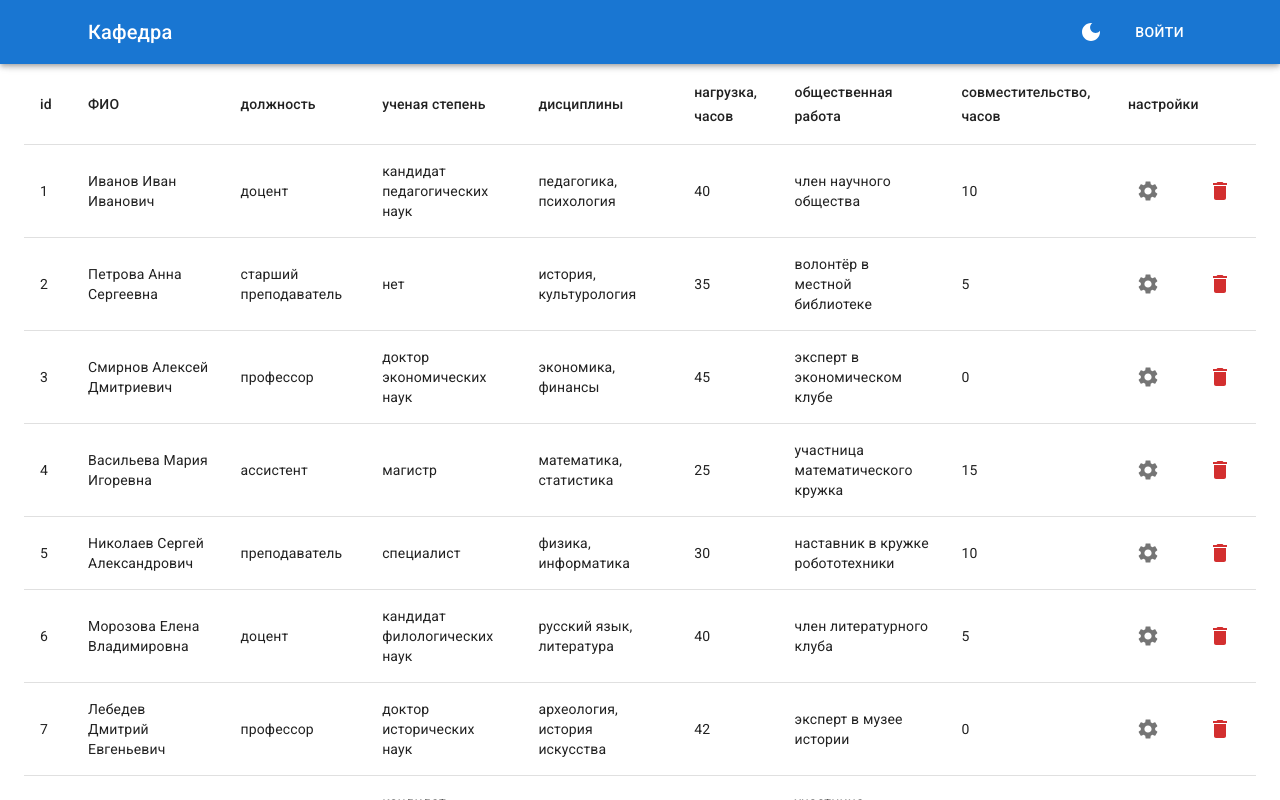
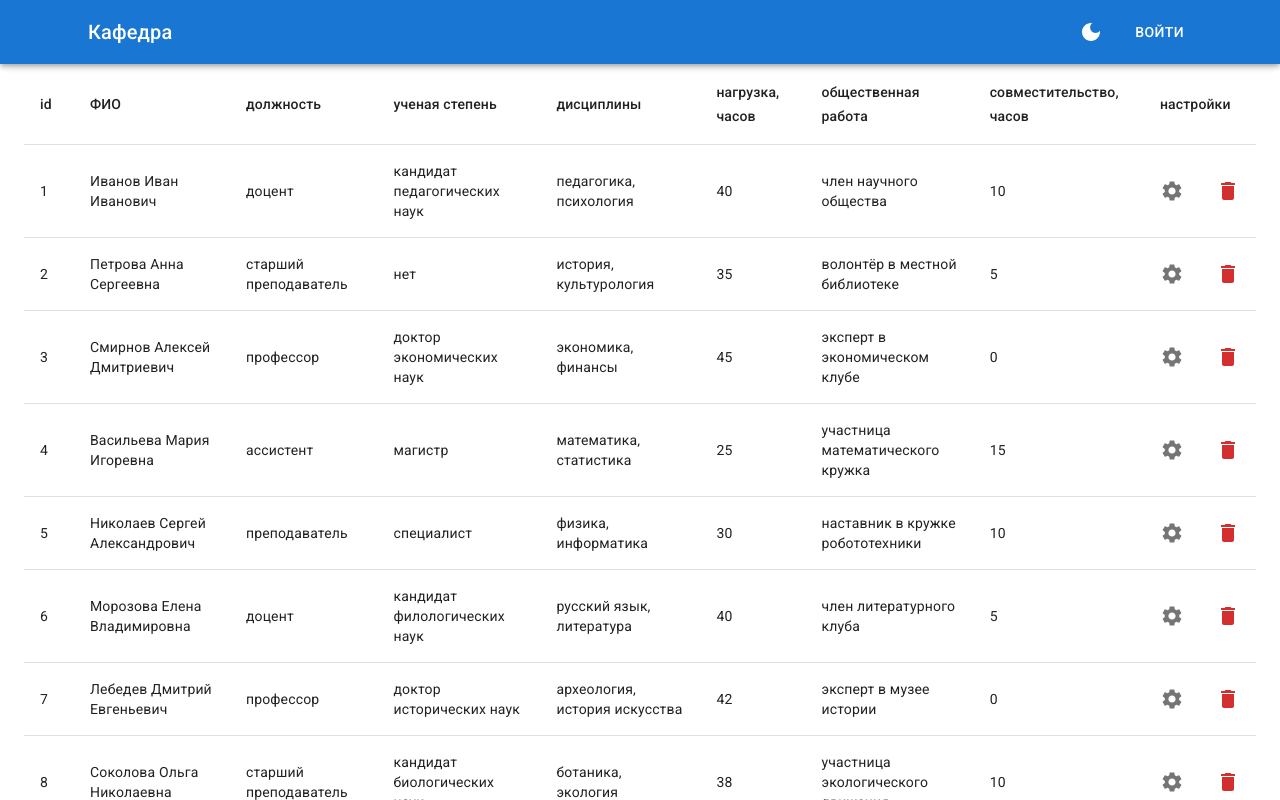
Before and after one commit to kirill-komlev/department, a React (Vite) app: page /Dashboard in a window 1280 px wide. Shown: the top 800 px of the page. Built offline with nearby package versions, Linux system fonts and the light colour scheme.

Commit message:
локализировал таблицу и изменил ширину столбцов

```diff
--- a/src/assets/pages/Dashboard/Dashboard.page.jsx
+++ b/src/assets/pages/Dashboard/Dashboard.page.jsx
@@ -16,13 +16,13 @@ import SettingsIcon from '@mui/icons-material/Settings'
 import DeleteIcon from '@mui/icons-material/Delete'
 
 const columns = [
-	{ id: 'full_name', label: 'ФИО' },
-	{ id: 'position', label: 'должность' },
-	{ id: 'academic_degree', label: 'ученая степень' },
-	{ id: 'disciplines', label: 'дисциплины' },
-	{ id: 'workload', label: 'нагрузка, часов' },
-	{ id: 'community_service', label: 'общественная работа' },
-	{ id: 'part_time_work', label: 'совместительство, часов' },
+	{ id: 'full_name', label: 'ФИО', minWidth: 140, align: 'left' },
+	{ id: 'position', label: 'должность', minWidth: 140, align: 'left' },
+	{ id: 'academic_degree', label: 'ученая степень', minWidth: 150, align: 'left' },
+	{ id: 'disciplines', label: 'дисциплины', minWidth: 140, align: 'left' },
+	{ id: 'workload', label: 'нагрузка, часов', minWidth: 100, align: 'left' },
+	{ id: 'community_service', label: 'общественная работа', minWidth: 150, align: 'left' },
+	{ id: 'part_time_work', label: 'совместительство, часов', minWidth: 165, align: 'left' },
 ]
 
 export default function Dashboard({ theme }) {
@@ -59,7 +59,7 @@ export default function Dashboard({ theme }) {
 						<Table>
 							<TableHead>
 								<TableRow>
-									<TableCell>id</TableCell>
+									<TableCell style={{ minWidth: 50 }}>id</TableCell>
 									{columns.map(column => (
 										<TableCell
 											key={column.id}
@@ -90,12 +90,12 @@ export default function Dashboard({ theme }) {
 														</>
 													)
 												})}
-												<TableCell>
+												<TableCell style={{ paddingInline: 8 }}>
 													<IconButton aria-label='change'>
 														<SettingsIcon />
 													</IconButton>
 												</TableCell>
-												<TableCell>
+												<TableCell style={{ paddingInline: 8 }}>
 													<IconButton
 														aria-label='delete'
 														color='error'
@@ -118,6 +118,10 @@ export default function Dashboard({ theme }) {
 						page={page}
 						onPageChange={handleChangePage}
 						onRowsPerPageChange={handleChangeRowsPerPage}
+						labelRowsPerPage='Строк на странице'
+						labelDisplayedRows={function defaultLabelDisplayedRows({ from, to, count }) {
+							return `${from}–${to} из ${count !== -1 ? count : `больше чем ${to}`}`
+						}}
 					/>
 				</Container>
 			</Box>
```
